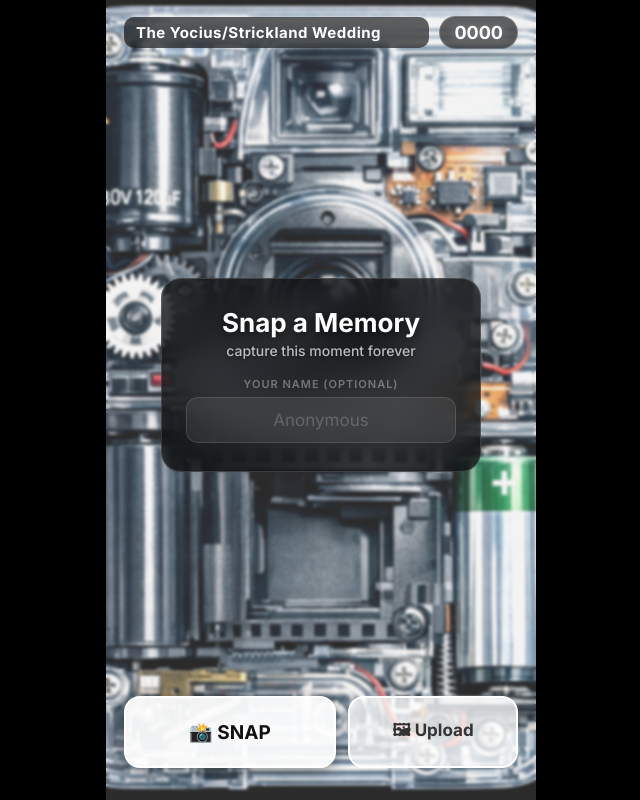
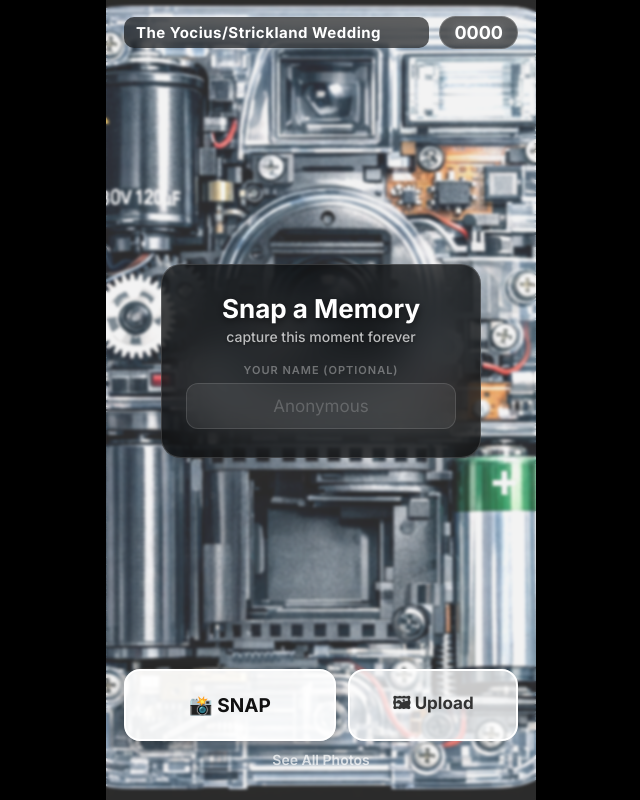
Before and after one commit to ryocius2/PhotoUpload, a Flask app: page / in a window 1280 px wide. Shown: the whole page, without its empty margins (319-959 px from the left). Run offline with Flask 3, Linux system fonts and the light colour scheme.

Commit message:
Add See All Photos link to all three camera themes
Links to /slideshow from the bottom of each camera UI,
styled to match each theme.

Co-Authored-By: Claude Opus 4.6 <noreply@anthropic.com>

```diff
--- a/templates/theme_clear.html
+++ b/templates/theme_clear.html
@@ -384,6 +384,16 @@
             background: rgba(255, 255, 255, 0.55);
         }
 
+        .see-all-btn {
+            display: block;
+            text-align: center;
+            margin-top: 10px;
+            color: rgba(255,255,255,0.7);
+            font-size: 14px;
+            font-weight: 600;
+            text-decoration: none;
+        }
+
         /* Hidden inputs */
         input[type="file"] { display: none; }
 
@@ -480,6 +490,7 @@
                     &#128444; Upload
                 </button>
             </div>
+            <a href="/slideshow" class="see-all-btn">See All Photos</a>
         </div>
     </div>
 
```
Also changed, not shown: templates/theme_classic.html (+12 -0 lines), templates/theme_kodak.html (+12 -0 lines).
